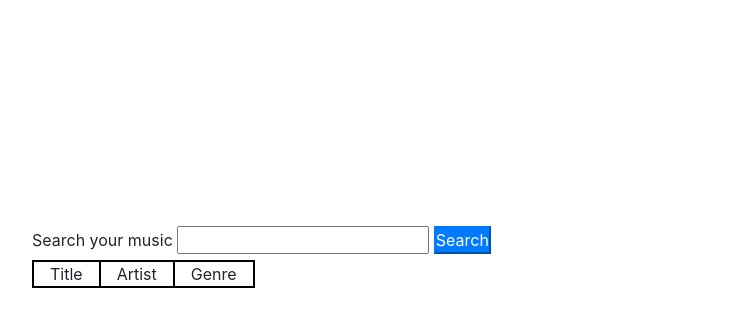
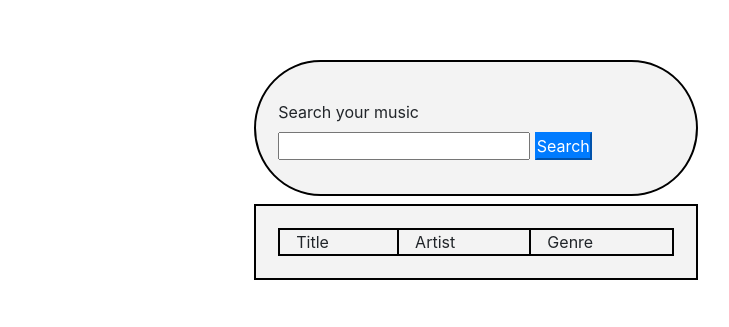
Before and after one commit to MayeDay/Json-Assignment, a website: page index.html in a window 1280 px wide. Shown: the part 107-434 px from the top of the page, without its empty margins (164-893 px from the left). Drawn offline with nearby package versions, Linux system fonts and the light colour scheme.

Commit message:
search function finished

```diff
--- a/index.html
+++ b/index.html
@@ -9,14 +9,17 @@
 </head>
 <body>
   <div class="container">
-    <div class="inputs">
       <div class="form">
         <form>
+          <div class="inputs pt-3">
             <label for="title">Search your music</label>
             <input type="text" name="search" id="seach">
             <button class="btn-primary"type="submit" onclick="onSearch()">Search</button>
-          <div class="results">
-          <table>
+          </div>
+        </form>
+      </div>
+      <div class="results mt-2">
+        <table class="pb-5" id="myTable">
           <tr>
             <td class="pl-3 pr-3">Title</td>
             <td class="pl-3 pr-3">Artist</td>
@@ -24,9 +27,6 @@
           </tr>
         </table>
         </div>
-        </form>
-      </div>
-    </div>
   </div>
 
 </body>
--- a/scripts/javascript.js
+++ b/scripts/javascript.js
@@ -52,10 +52,18 @@ let playlist = [{
 function onSearch(){
 	event.preventDefault();
 	let searchList = [];
+
+	let current = document.querySelectorAll(".container tr").length;
+
+	for(let x = current-1; x > 0; x--){
+		document.getElementById("myTable").deleteRow(x);
+	};
+
 	let input = document.querySelector(".form input").value;
 
+
 	for(let x = 0; x < playlist.length; x++){
-		if(input.toUpperCase() == playlist[x].artist.toUpperCase() || input.toUpperCase() == playlist[x].title.toUpperCase() || input.toUpperCase() == playlist[x].genre){
+		if(input.toUpperCase() == playlist[x].artist.toUpperCase() || input.toUpperCase() == playlist[x].title.toUpperCase() || input.toUpperCase() == playlist[x].genre.toUpperCase()){
 			searchList.push(playlist[x]);
 		}
 	}
@@ -63,6 +71,7 @@ function onSearch(){
 	if(searchList.length < 1){
 		alert("No Information found :(");
 	}
+
 
 	for(let x = 0; x < searchList.length; x++){
 		let row = document.createElement("tr");
--- a/styles/style.scss
+++ b/styles/style.scss
@@ -4,17 +4,36 @@
 }
 
 .form{
-  width: 80%;
+  background-color: #f3f3f3;
+  border: solid black 2px;
+  border-radius: 15%/50%;
+  padding: 2%;
+  width: 40%;
   margin: auto;
+  margin-top: 15%;
 }
 
 .inputs{
+  margin-bottom: 3%;
 
-  margin-top: 30%;
+}
+.results{
+  background-color: #f3f3f3;
+  border: solid black 2px;
+  padding: 2%;
+  width: 40%;
+  margin: auto;
+
 }
 
 table{
   border: black 2px solid;
+  width: 100%;
+
+}
+
+table tr:nth-child(even){
+  background-color: #fefefe;
 }
 
 tr{
```
Also changed, not shown: styles/style.css, 1 other file. Lines whose indentation alone changed are shown as unchanged.
